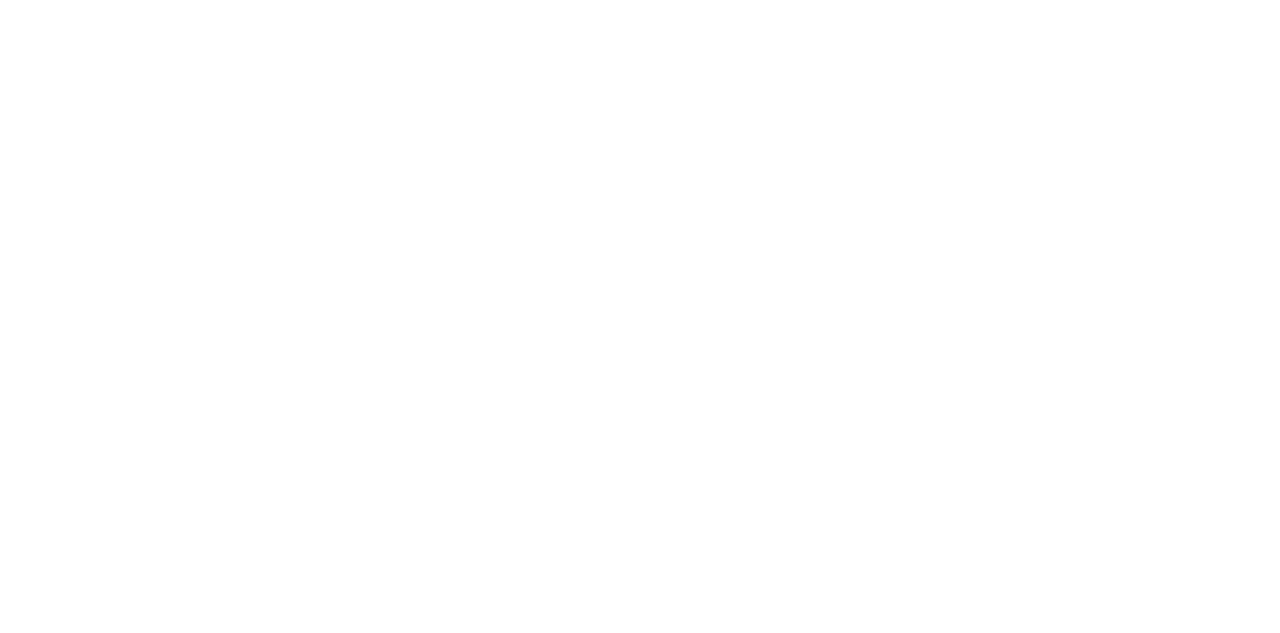
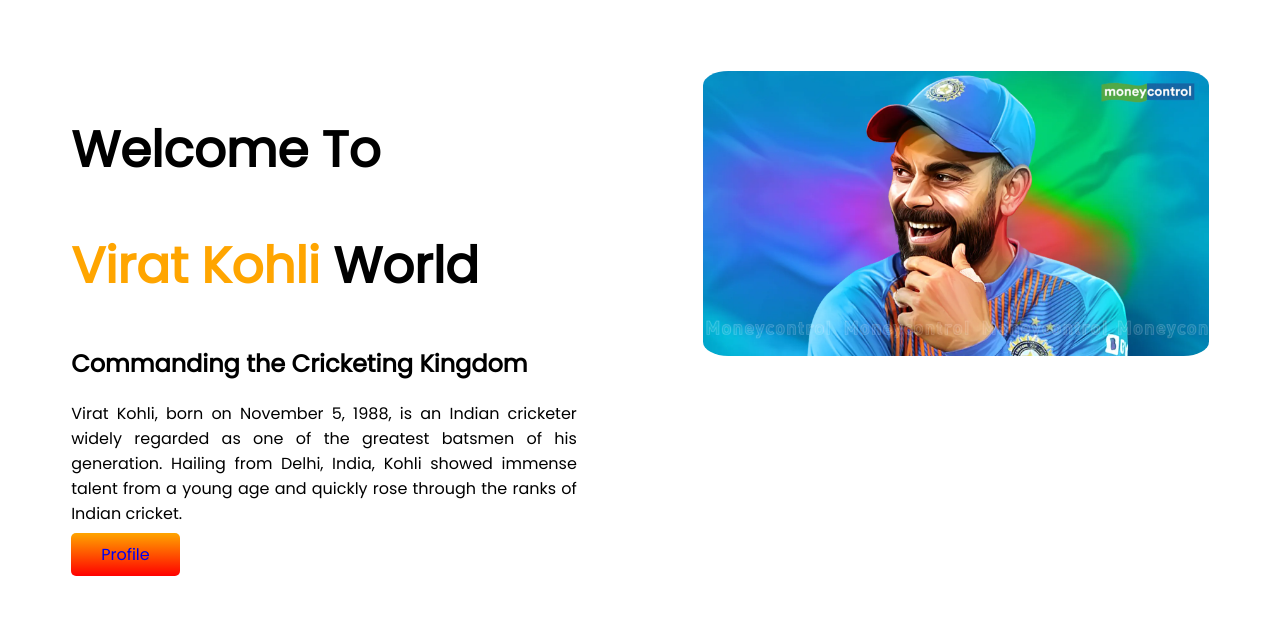
Before and after one commit to JahidApu7/Virat-Kohli, a plain HTML site: page index.html in a window 1280 px wide. Drawn offline with Linux system fonts and the light colour scheme.

Commit message:
First-Section

```diff
--- a/index.html
+++ b/index.html
@@ -5,11 +5,31 @@
     <meta charset="UTF-8">
     <meta name="viewport" content="width=device-width, initial-scale=1.0">
     <title>Virat Kohli</title>
+    <link rel="preconnect" href="https://fonts.googleapis.com">
+    <link rel="preconnect" href="https://fonts.gstatic.com" crossorigin>
+    <link href="https://fonts.googleapis.com/css2?family=Montserrat&family=Poppins:ital@0;1&display=swap"
+        rel="stylesheet">
     <link rel="stylesheet" href="style.css">
 </head>
 
 <body>
+    <section>
+        <div class="Half-Width">
+            <h1>Welcome To</h1>
+            <h1><span class="Orange-Color">Virat Kohli</span> World</h1>
+            <h2>Commanding the Cricketing Kingdom</h2>
+            <p>Virat Kohli, born on November 5, 1988, is an Indian cricketer widely regarded as one of the greatest
+                batsmen
+                of
+                his generation. Hailing from Delhi, India, Kohli showed immense talent from a young age and quickly rose
+                through
+                the ranks of Indian cricket. </p>
+            <a class="Link-Button" target="_blank" href="https://www.facebook.com/virat.kohli/about">Profile</a>
 
+        </div>
+        <div class="Half-Width"><img src="Virat-Kohli-Main.webp" alt="">
+        </div>
+    </section>
 </body>
 
 </html>
--- a/style.css
+++ b/style.css
@@ -0,0 +1,39 @@
+body {
+    font-family: 'Montserrat', sans-serif;
+    font-family: 'Poppins', sans-serif;
+}
+
+h1 {
+    font-size: 50px;
+}
+
+.Orange-Color {
+    color: orange;
+}
+
+section {
+    display: flex;
+}
+
+p {
+    text-align: justify;
+}
+
+.Half-Width {
+    width: 50%;
+    padding: 5%;
+}
+
+.Half-Width img {
+    width: 100%;
+    border-radius: 5%;
+    align-items: center;
+}
+
+.Link-Button {
+    text-decoration: none;
+    background-image: linear-gradient(orange, red);
+    padding: 10px 30px;
+    border-radius: 5px;
+
+}
```
